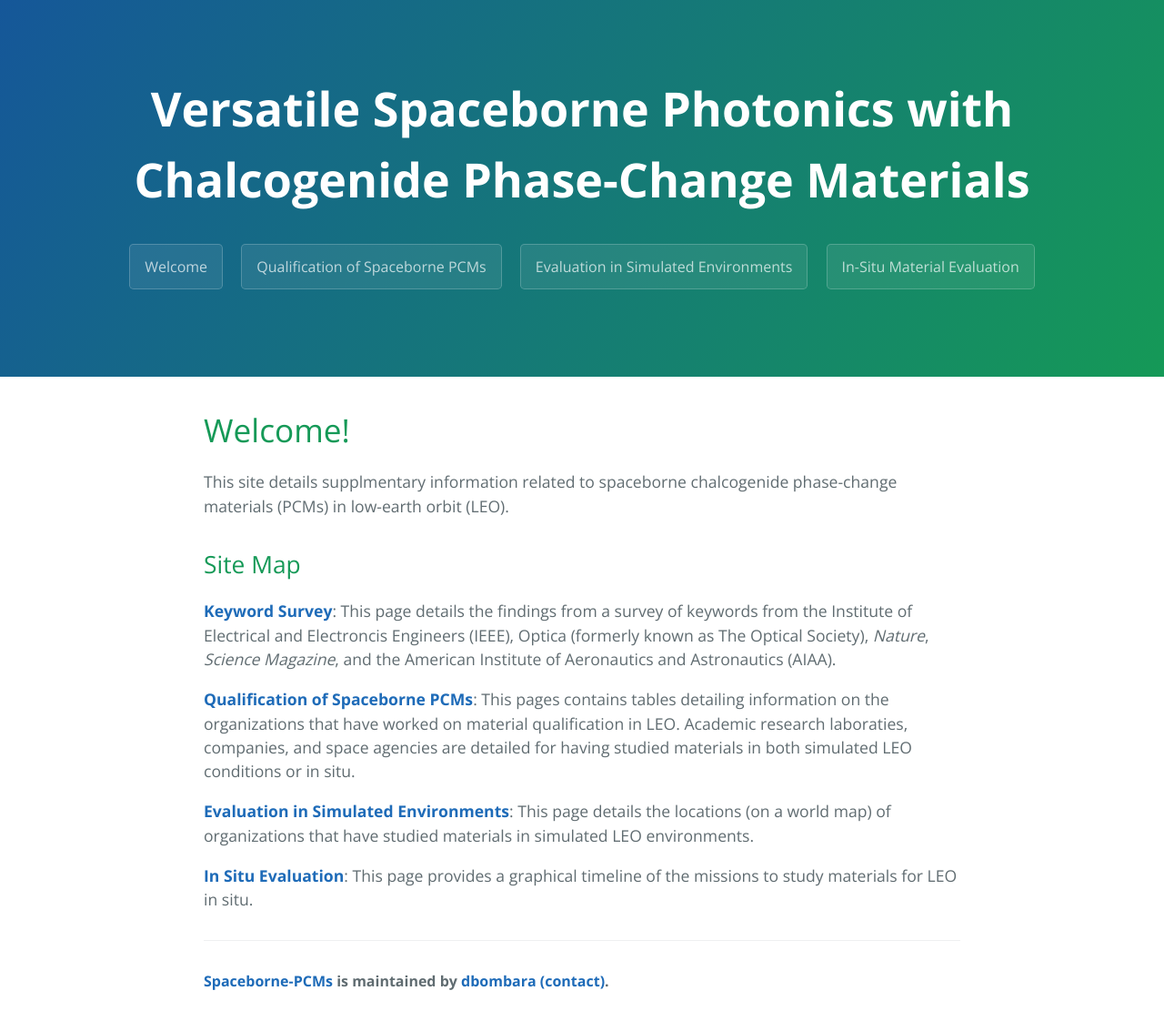
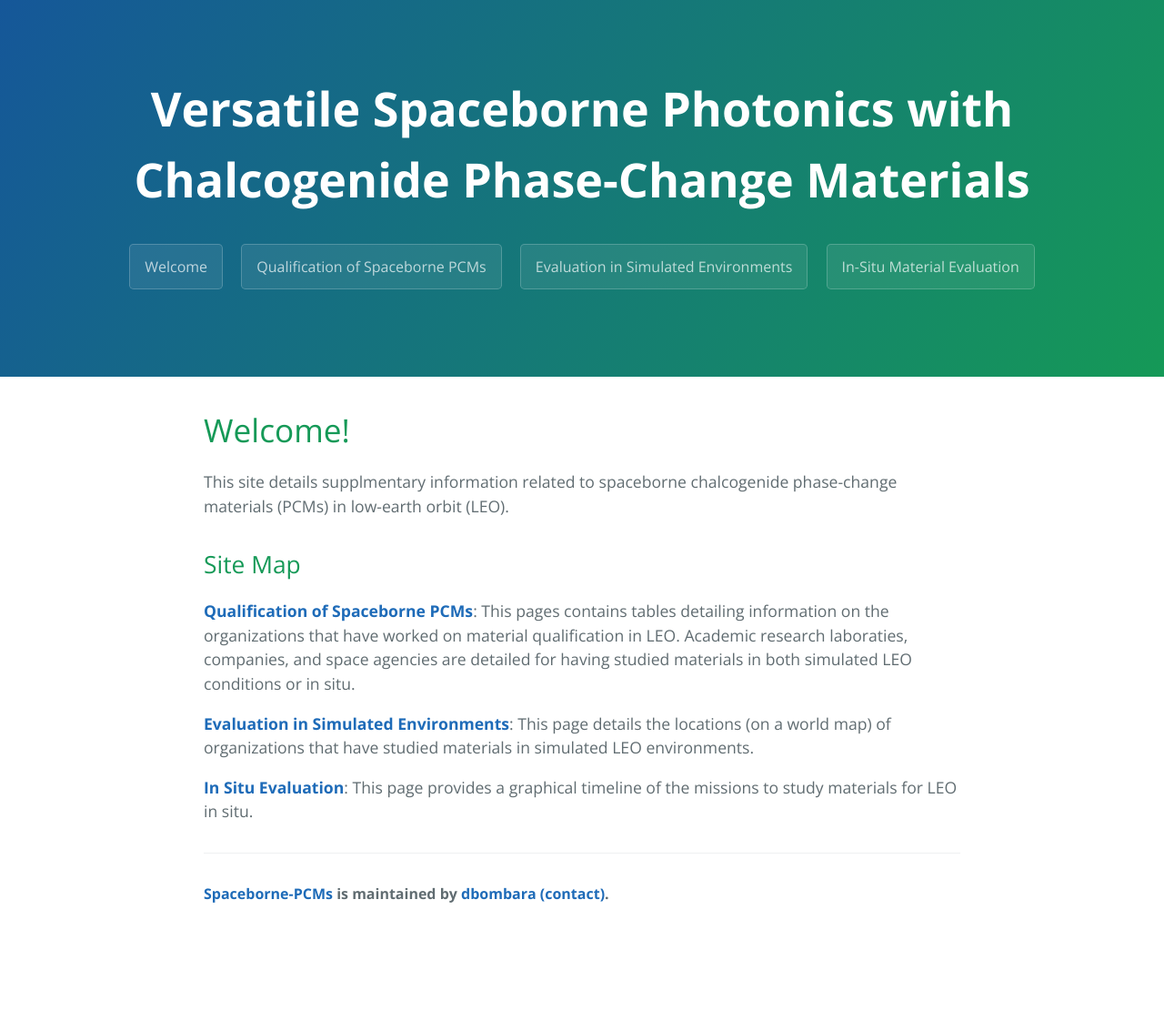
Before and after one commit to Spaceborne-PCMs/Spaceborne-PCMs.github.io, a Jekyll site: the page built from index.md, in a window 1280 px wide. Shown: the whole page at 91% size. Built offline with Jekyll 4.4.1, drawn with Linux system fonts in a browser that asks for light colours; after the commit the page ends 1026 px from its top, so only the background shows below that.

Commit message:
Update index.md

```diff
--- a/index.md
+++ b/index.md
@@ -9,8 +9,6 @@ filename: index
 This site details supplmentary information related to spaceborne chalcogenide phase-change materials (PCMs) in low-earth orbit (LEO).
 
 ## Site Map
-[**Keyword Survey**](https://spaceborne-pcms.github.io/keywordsurvey): This page details the findings from a survey of keywords from the Institute of Electrical and Electroncis Engineers (IEEE), Optica (formerly known as The Optical Society), _Nature_, _Science Magazine_, and the American Institute of Aeronautics and Astronautics (AIAA).
-
 [**Qualification of Spaceborne PCMs**](https://spaceborne-pcms.github.io/qualification): This pages contains tables detailing information on the organizations that have worked on material qualification in LEO. Academic research laboraties, companies, and space agencies are detailed for having studied materials in both simulated LEO conditions or in situ.
 
 [**Evaluation in Simulated Environments**](https://spaceborne-pcms.github.io/simulatedevaluation): This page details the locations (on a world map) of organizations that have studied materials in simulated LEO environments.
```
